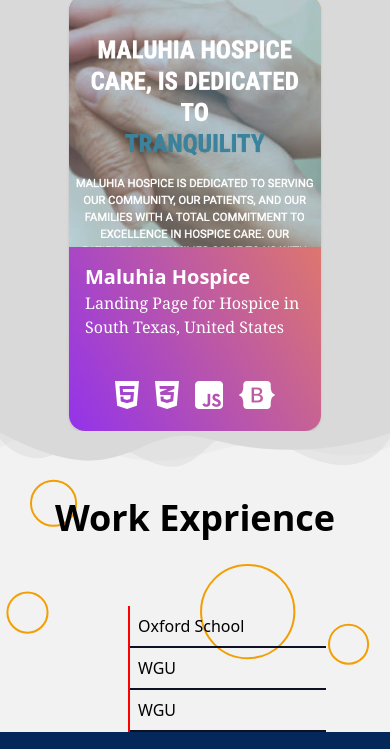
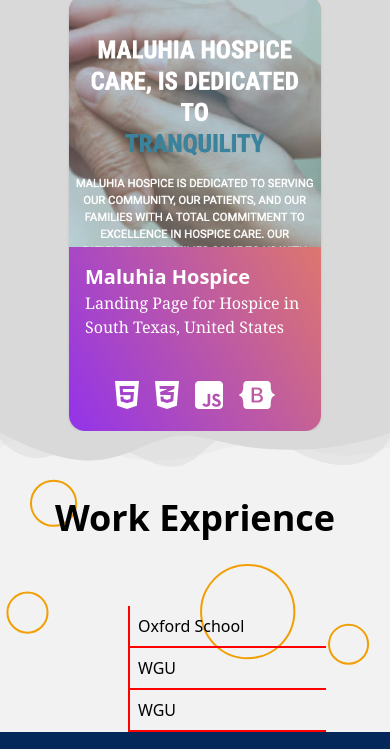
Before and after one commit to Castros/profilepage-v2, a website: page index.html in a window 390 px wide. Shown: the part 2459-3208 px from the top of the page. Drawn offline with nearby package versions, Linux system fonts and the light colour scheme.

Commit message:
job-exp-bb

```diff
--- a/input.css
+++ b/input.css
@@ -149,12 +149,20 @@
   border-left: 2px solid red;
 
 }
+
 .toggle-button {
   transition: border-bottom 0.3s ease-in-out;
 }
+.work-exp .toggle-button:first-of-type::before {
+  opacity: 1;
+}
+
+
 .active-work-title{
-  border-bottom: 2px solid #0E1025;
+  border-bottom: 2px solid red;
 }
+
+
 .ftbg {
     background-color: #0E1025;
 
```
Also changed, not shown: js/script.js (+4 -28 lines), css/main.css.
